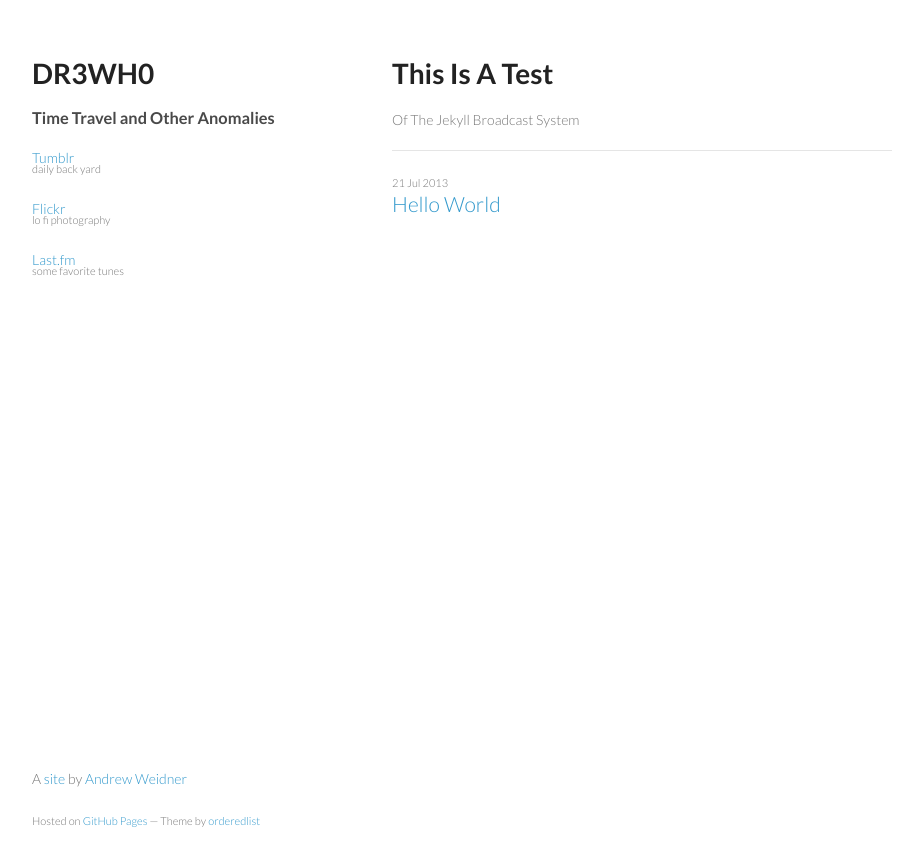
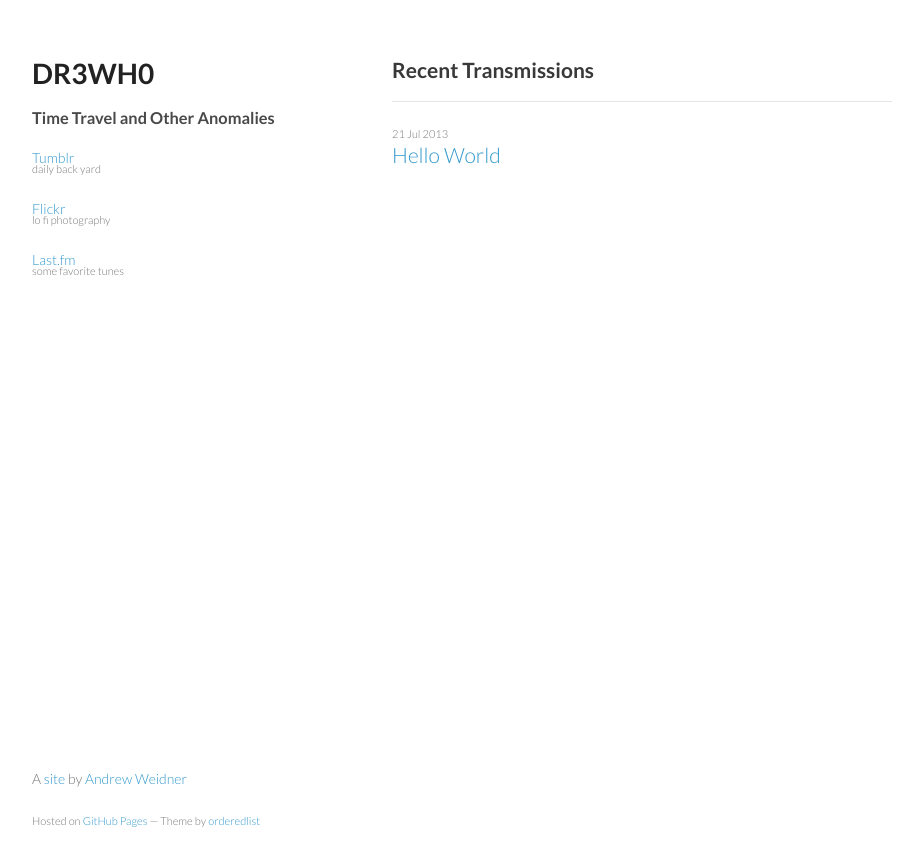
Before and after one commit to drewhop/drewhop.github.io, a Jekyll site: the page built from index.html, in a window 1280 px wide. Shown: the top 866 px of the page, without its empty margins (178-1101 px from the left). Built offline with Jekyll 4.4.1, drawn with Linux system fonts in a browser that asks for light colours.

Commit message:
Update index.html

```diff
--- a/index.html
+++ b/index.html
@@ -3,8 +3,7 @@ published: true
 layout: default
 ---
 
-<h1>This Is A Test</h1>
-<p>Of The Jekyll Broadcast System</p>
+<h2>Recent Transmissions</h2>
 <hr/>
 {% for post in site.posts %}
   <small>{{ post.date | date_to_string }}</small>
```
